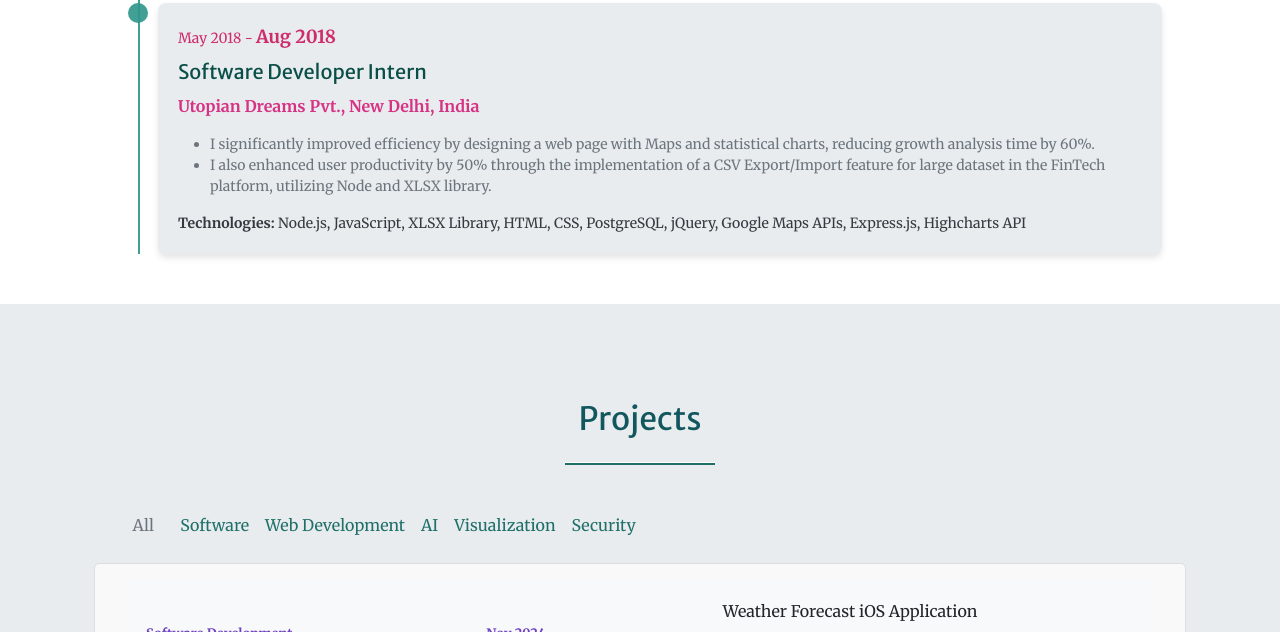
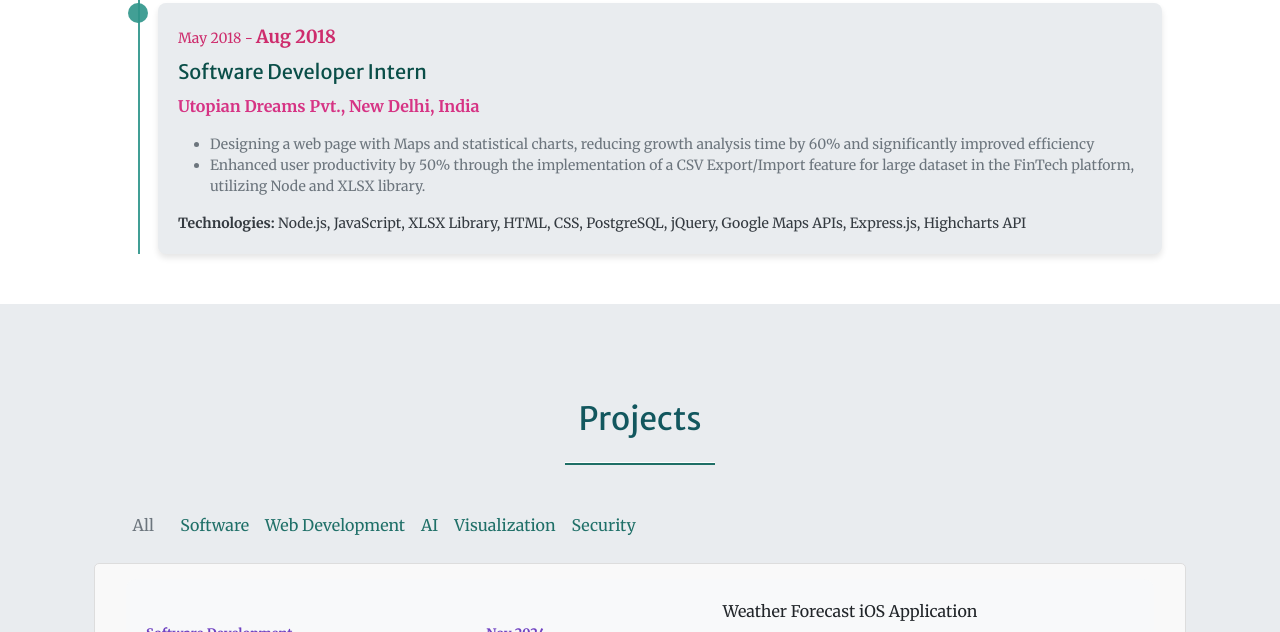
Before and after one commit to RupalJain97/RupalJain97, a plain HTML site: page index.html in a window 1280 px wide. Shown: the part 4839-5471 px from the top of the page. Drawn offline with nearby package versions, Linux system fonts and the light colour scheme; some packages are replaced by stand-ins of ours; a script that the page names is missing; a web font is replaced by a local one.

Commit message:
Update education_exp.html

```diff
--- a/partials/education_exp.html
+++ b/partials/education_exp.html
@@ -171,10 +171,10 @@ by 30% and improving system throughput for high-traffic endpoints
                             <p class="card-timeline-course">
                             <ul class="card-timeline-course">
                                 <li>
-                                    I significantly improved efficiency by designing a web page with Maps and statistical charts, reducing growth analysis time by 60%.
+                                    Designing a web page with Maps and statistical charts, reducing growth analysis time by 60% and significantly improved efficiency
                                 </li>
                                 <li>
-                                    I also enhanced user productivity by 50% through the implementation of a CSV Export/Import feature for large dataset in the FinTech platform, utilizing Node and XLSX library.
+                                    Enhanced user productivity by 50% through the implementation of a CSV Export/Import feature for large dataset in the FinTech platform, utilizing Node and XLSX library.
                                 </li>
                             </ul>
                             </p>
```
